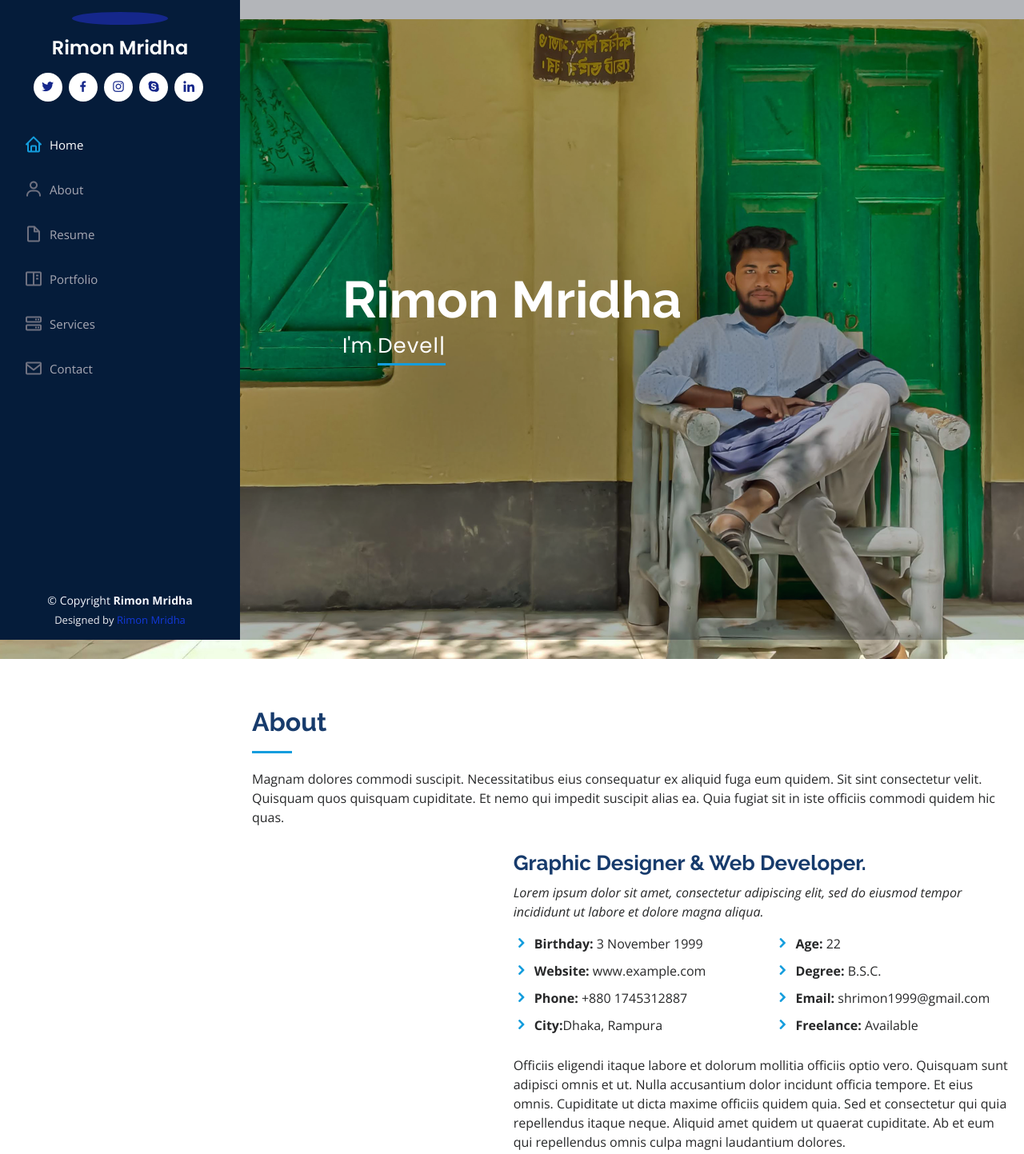
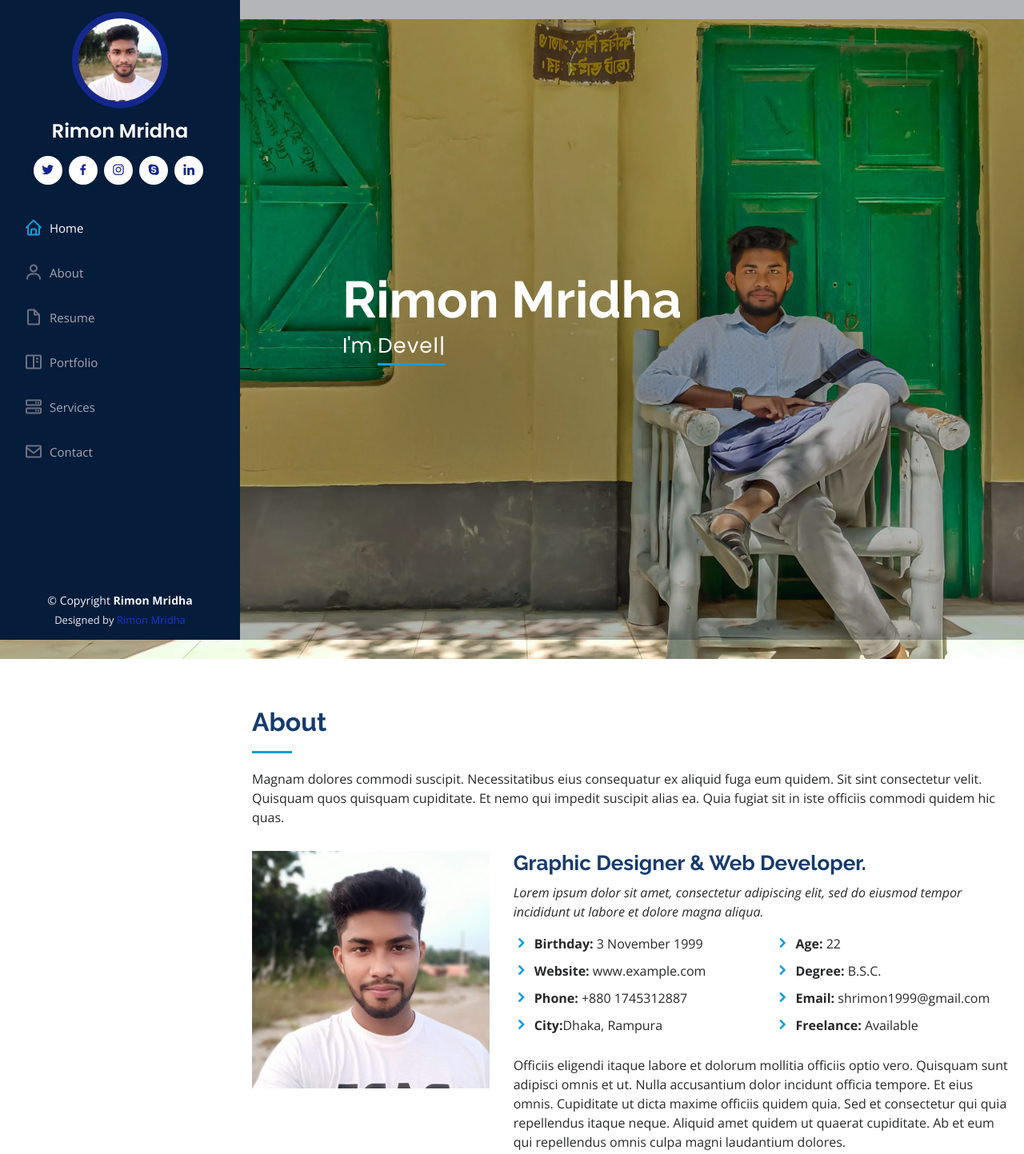
Before and after one commit to shrimon347/portfolio-3, a plain HTML site: page index.html in a window 1280 px wide. Shown: the top 1443 px of the page at 80% size. Drawn offline with nearby package versions, Linux system fonts and the light colour scheme; some packages are replaced by stand-ins of ours; the site is published under a folder, as on GitHub Pages, so addresses that start at the root find nothing; a script that the page names is missing.

Commit message:
Update index.html

```diff
--- a/index.html
+++ b/index.html
@@ -33,7 +33,7 @@
             <div class="d-flex flex-column">
 
                 <div class="profile">
-                    <img src="/assets/img/profile-img1.jpg" alt="" class="img-fluid rounded-circle">
+                    <img src="assets/img/profile-img1.jpg" alt="" class="img-fluid rounded-circle">
                     <h1 class="text-light"><a href="index.html">Rimon Mridha</a></h1>
                     <div class="social-links mt-3 text-center">
                         <a href="#" class="twitter"><i class="bx bxl-twitter"></i></a>
@@ -85,7 +85,7 @@
 
                     <div class="row">
                         <div class="col-lg-4" data-aos="fade-right">
-                            <img src="/assets/img/profile-img1.jpg" class="img-fluid" alt="">
+                            <img src="assets/img/profile-img1.jpg" class="img-fluid" alt="">
                         </div>
                         <div class="col-lg-8 pt-4 pt-lg-0 content" data-aos="fade-left">
                             <h3>Graphic Designer &amp; Web Developer.</h3>
```
